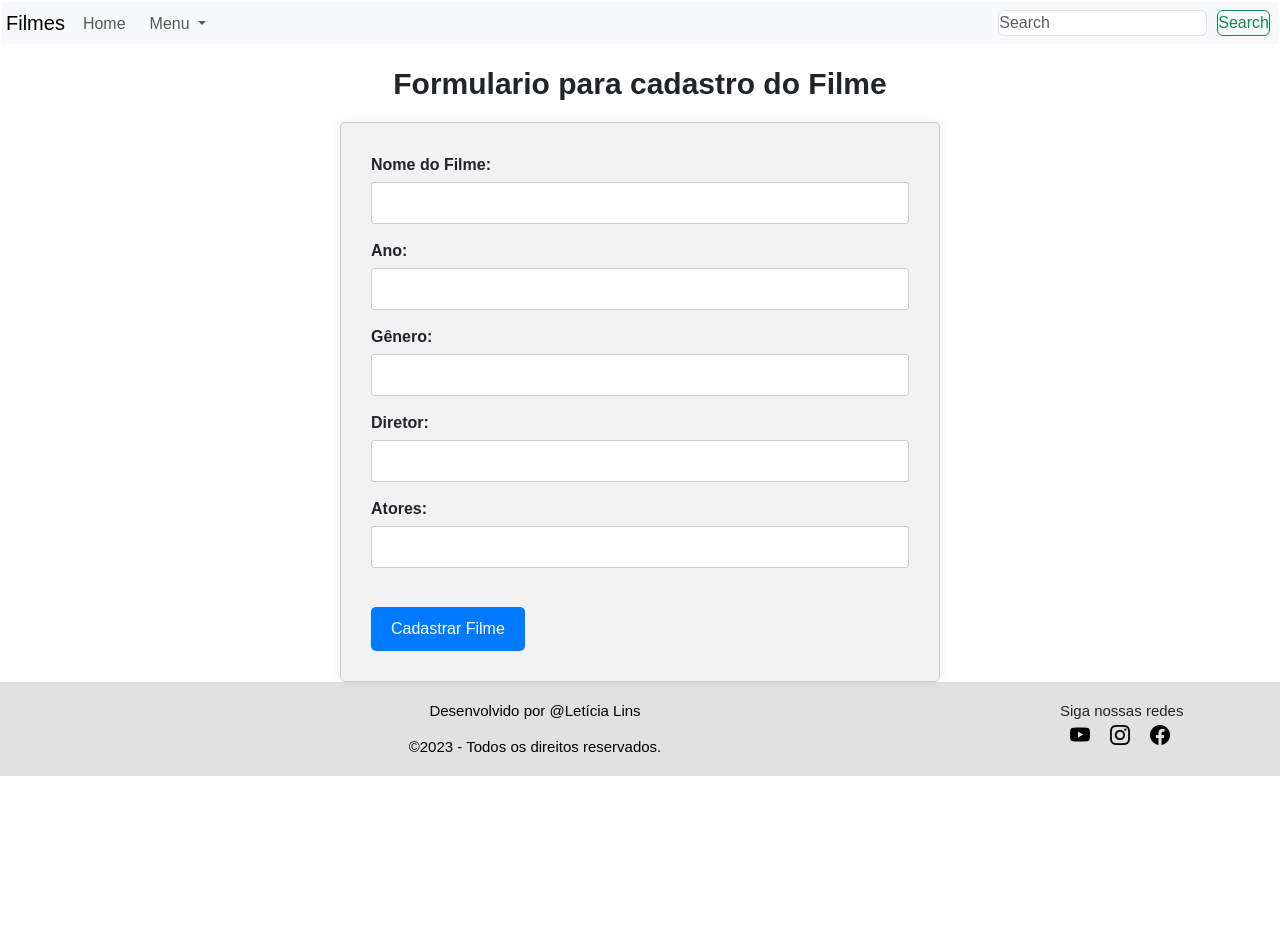
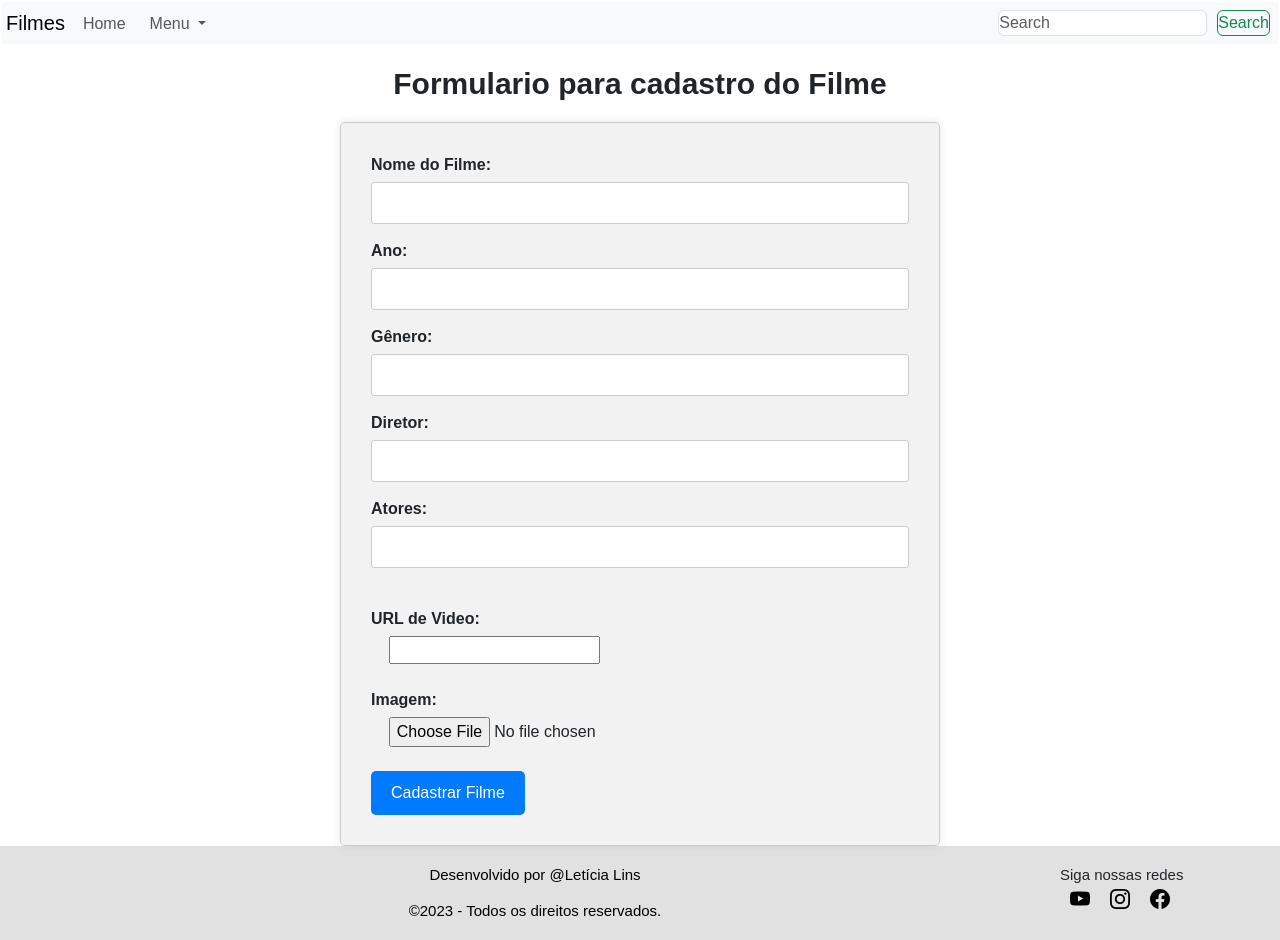
Before and after one commit to letilins/ProjetoWeb_filmes, an Angular app in the folder projeto_web/: page /movieform in a window 1280 px wide. Before the commit the page ends 800 px from the top, so only its background shows below. Built offline with nearby package versions, Linux system fonts and the light colour scheme.

Commit message:
Projeto Web Angular com bootstrap - V8

```diff
--- a/projeto_web/src/app/pages/lists/lists.component.html
+++ b/projeto_web/src/app/pages/lists/lists.component.html
@@ -17,8 +17,11 @@
         <div class="imagem_video">
 
           <h3>Poster do filme</h3>
-          <img class="filme_poster" src="{{ filme.imagem }}" alt="{{ filme.nome }} Imagem" width="100" height="150">
-          <a href="{{ filme.video }}" target="_blank" class="link-filme">Assistir o filme</a>
+          <img class="filme_poster" src="{{ filme.imagem }}" alt="{{ filme.nome }} Imagem" width="100" height="150">
+          <a href="{{ filme.video }}" target="_blank" class="link-filme">Assistir o filme</a>
+            <br>
+            <br>
+          <iframe width="250" height="115" src="{{ filme.video }}" title="YouTube video player" frameborder="0" allow="accelerometer; autoplay; clipboard-write; encrypted-media; gyroscope; picture-in-picture; web-share" allowfullscreen></iframe>
 
         </div>
       </li>
--- a/projeto_web/src/app/pages/movieform/movieform.component.html
+++ b/projeto_web/src/app/pages/movieform/movieform.component.html
@@ -17,6 +17,13 @@
     <input type="text" id="atores"  [(ngModel)]="novoFilme.atores" name="atores" required>
   <br>
 
+    <label for="video">URL de Video:</label>
+    <input type="url" id="video" [(ngModel)]="novoFilme.video" name="video" required>
+  <br>
+    <label for="imagem">Imagem:</label>
+    <input type="file" id="imagem" [(ngModel)]="novoFilme.imagem" name="imagem" required>
+  <br>
+
   <br>
     <button type="submit">Cadastrar Filme</button>
   </form>
```
